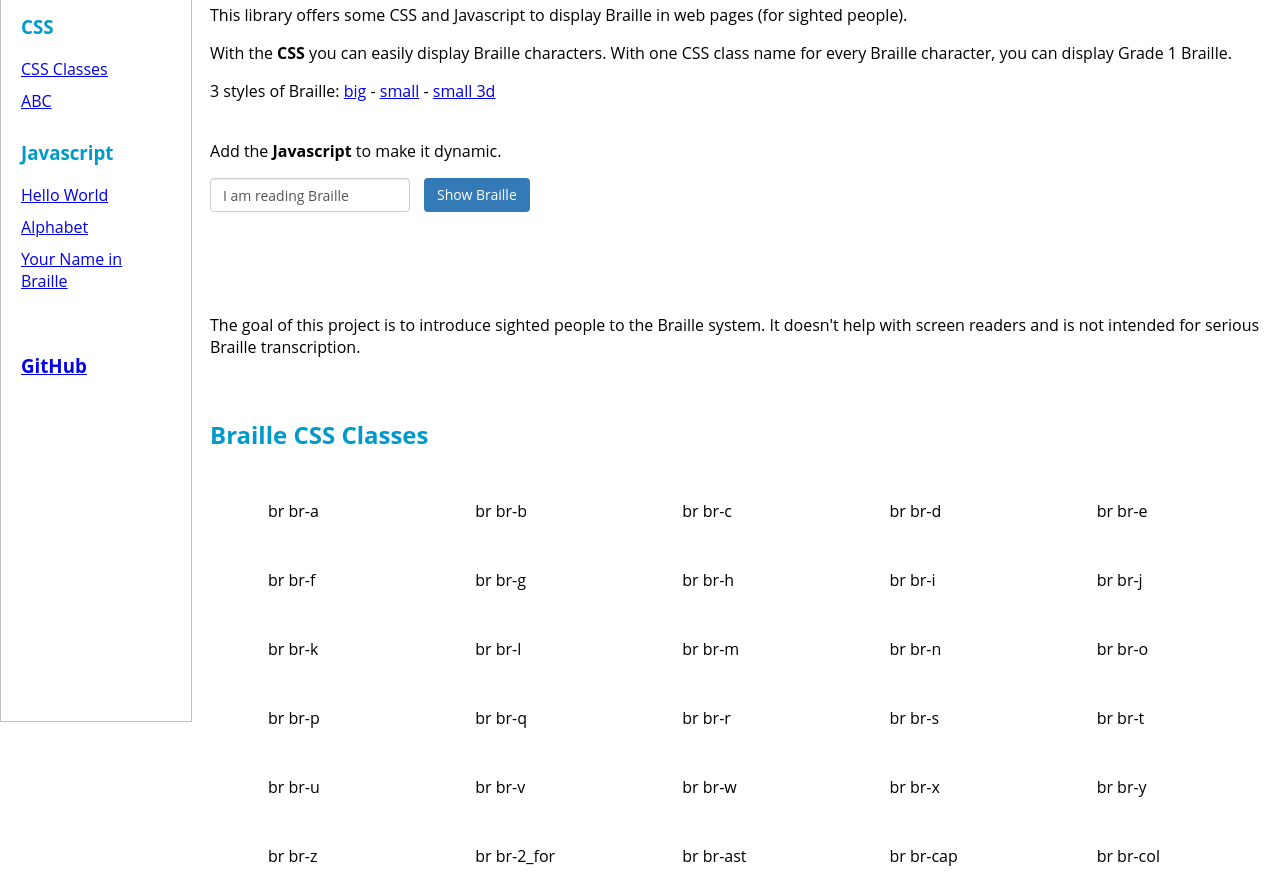
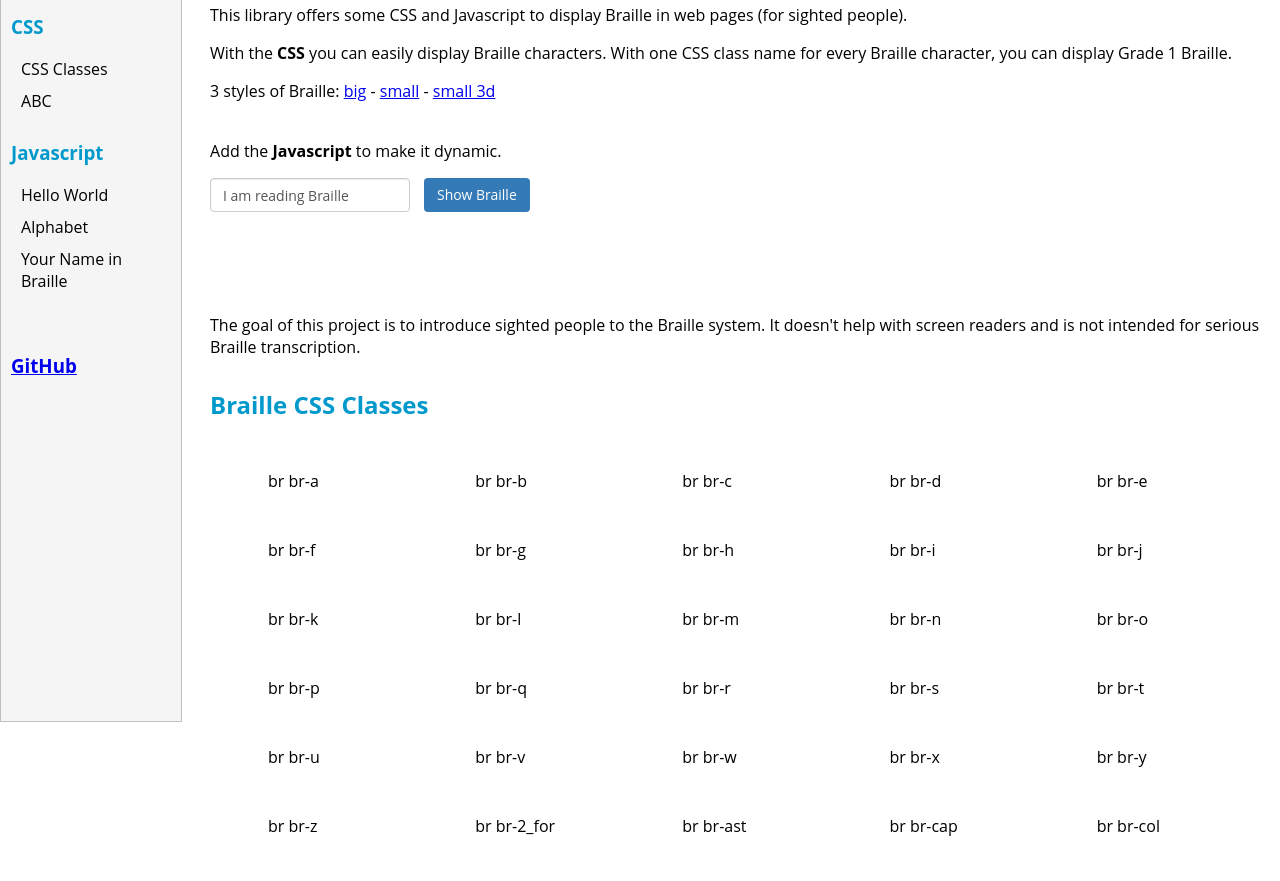
Before and after one commit to evoluteur/braille-tools, a plain HTML site: page index.html in a window 1280 px wide. Shown: the part 80-961 px from the top of the page. Drawn offline with Linux system fonts and the light colour scheme; a script that the page names is missing.

Commit message:
Cleanups.

```diff
--- a/css/demo.css
+++ b/css/demo.css
@@ -1,69 +1,79 @@
-
-body{
+html {
+  scroll-behavior: smooth;
+}
+body {
   margin: 10px 20px 10px 210px;
 }
-body, input, select {
+body,
+input,
+select {
   font-size: 16px;
   font-family: "Open Sans", "Helvetica Neue", Helvetica, Arial, sans-serif;
 }
 
-h1, h2, h3, h4 {
+h1,
+h2,
+h3,
+h4 {
   padding-top: 10px;
   color: #0099cc;
 }
 
-.braille{
-    margin-top:20px;
+.braille {
+  margin-top: 20px;
 }
-.braille-doc span, .braille-doc2 span{
+.braille-doc span,
+.braille-doc2 span {
   position: relative;
-    top:-8px;
+  top: -8px;
   margin: 0 5px 0 20px;
-    display:inline-block;
+  display: inline-block;
   text-align: center;
 }
-.braille-doc >div{
-    display:inline-block;
+.braille-doc > div {
+  display: inline-block;
 }
-.braille-doc2 >div{
-    display:inline-block;
+.braille-doc2 > div {
+  display: inline-block;
   text-align: left;
   margin-bottom: 10px;
 }
-.braille-doc2 span{
-    min-width:140px;
+.braille-doc2 span {
+  min-width: 140px;
   text-align: left;
 }
-.mr50{
+.mr50 {
   margin-right: 50px;
 }
 
-.leftBar{
+.leftBar {
   position: fixed;
   top: 0;
   left: 0;
-    width: 150px;
+  width: 160px;
   height: 100%;
   border: solid 1px silver;
-    padding: 0 20px;
+  padding: 0 10px;
+  background-color: #f5f5f5;
   /*
     box-shadow: 0 4px 8px 0 rgba(0, 0, 0, 0.2), 0 6px 20px 0 rgba(0, 0, 0, 0.19);
     */
+  overflow-y: auto;
+  max-height: 100%;
 }
-.leftBar>a{
+.leftBar > a {
   display: block;
-    margin-bottom: 10px;
+  margin: 5px 0 10px 10px;
+  color: black !important;
+  text-decoration: none;
 }
-name{
-    display: block;
-    margin-top: 50px;
+.leftBar > a:hover {
+  text-decoration: underline;
 }
-
-
 
 /* pieces of css from bootstrap */
 
-.form-control{
+.form-control {
   display: block;
   width: 100%;
   height: 34px;
@@ -75,11 +85,12 @@ name{
   background-image: none;
   border: 1px solid #ccc;
   border-radius: 4px;
-    -webkit-box-shadow: inset 0 1px 1px rgba(0,0,0,0.075);
-    box-shadow: inset 0 1px 1px rgba(0,0,0,0.075);
-    -webkit-transition: border-color ease-in-out .15s, box-shadow ease-in-out .15s;
-    -o-transition: border-color ease-in-out .15s, box-shadow ease-in-out .15s;
-    transition: border-color ease-in-out .15s, box-shadow ease-in-out .15s;
+  -webkit-box-shadow: inset 0 1px 1px rgba(0, 0, 0, 0.075);
+  box-shadow: inset 0 1px 1px rgba(0, 0, 0, 0.075);
+  -webkit-transition: border-color ease-in-out 0.15s,
+    box-shadow ease-in-out 0.15s;
+  -o-transition: border-color ease-in-out 0.15s, box-shadow ease-in-out 0.15s;
+  transition: border-color ease-in-out 0.15s, box-shadow ease-in-out 0.15s;
 }
 
 .btn-primary {
@@ -107,13 +118,13 @@ name{
   -moz-user-select: none;
   -ms-user-select: none;
 }
-.pull-left{
+.pull-left {
   float: left;
 }
-.pull-right{
+.pull-right {
   float: right;
 }
-.clearer{
+.clearer {
   clear: both;
 }
 pre {
--- a/index.html
+++ b/index.html
@@ -264,6 +264,7 @@ document.getElementById('txtBraille').addEventListener("keyup", function(evt) {
 <div style="min-height: 100%;">
 	<h2>License</h2>
 	<p>This project is released under the <a href="http://github.com/evoluteur/braille-tools/blob/master/LICENSE.md">MIT license</a>.</p>
+	<p>Source code at <a href="https://github.com/evoluteur/braille-tools" target="_new">GitHub</a>.</p>
 	<p>Copyright (c) 2016 Olivier Giulieri</p>
 </div>
 
```
Lines whose indentation alone changed are shown as unchanged.
